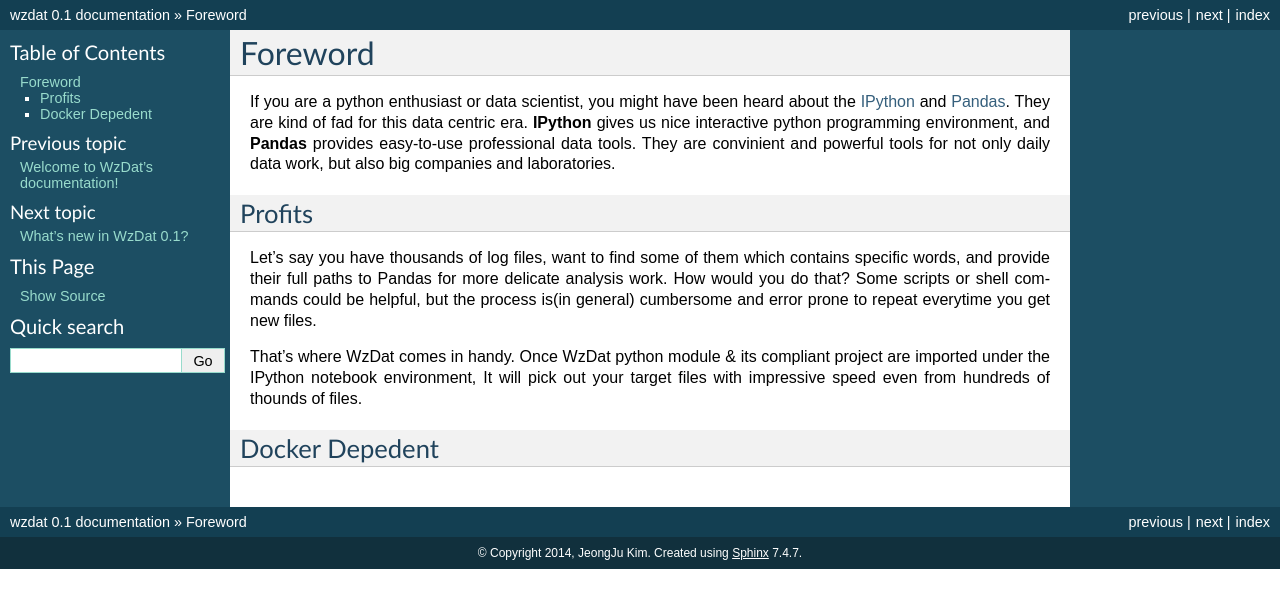
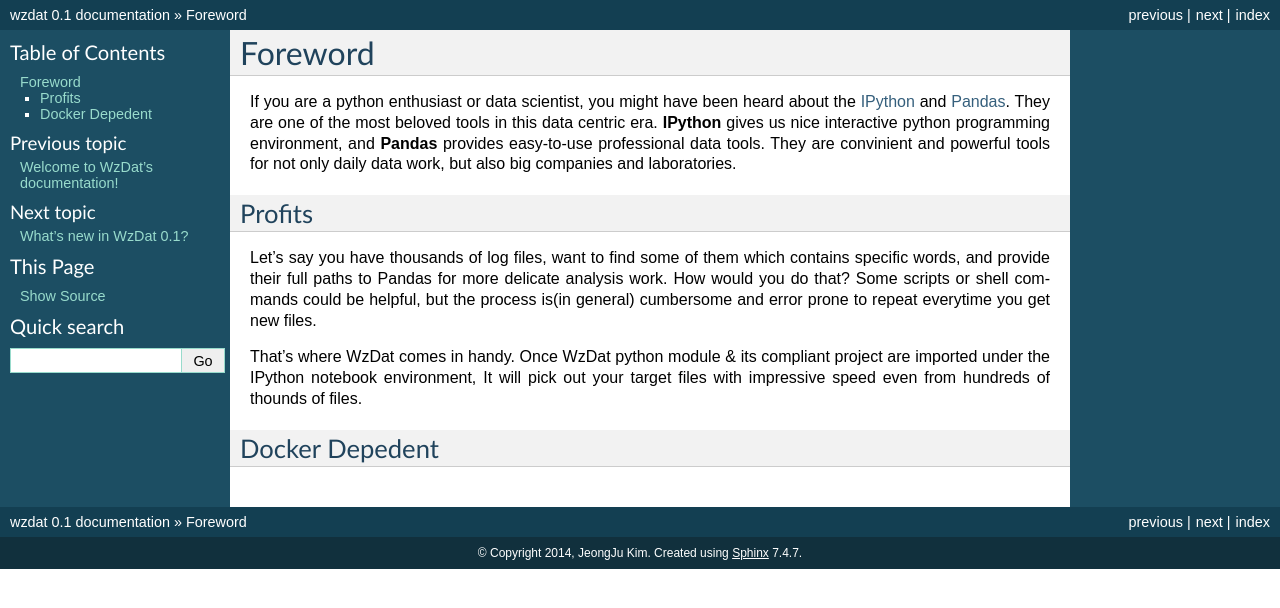
Before and after one commit to haje01/wzdat, a Sphinx documentation site: the page built from docs/foreword.rst, in a window 1280 px wide. Shown: the top 608 px of the page. Built offline with Sphinx 7.4.7, drawn with Linux system fonts in a browser that asks for light colours.

Commit message:
Update foreword.rst

```diff
--- a/docs/foreword.rst
+++ b/docs/foreword.rst
@@ -1,7 +1,7 @@
 Foreword
 ========
 
-If you are a python enthusiast or data scientist, you might have been heard about the `IPython <http://ipython.org>`_ and `Pandas <http://pandas.pydata.org>`_. They are kind of fad for this data centric era. **IPython** gives us nice interactive python programming environment, and **Pandas** provides easy-to-use professional data tools. They are convinient and powerful tools for not only daily data work, but also big companies and laboratories.
+If you are a python enthusiast or data scientist, you might have been heard about the `IPython <http://ipython.org>`_ and `Pandas <http://pandas.pydata.org>`_. They are one of the most beloved tools in this data centric era. **IPython** gives us nice interactive python programming environment, and **Pandas** provides easy-to-use professional data tools. They are convinient and powerful tools for not only daily data work, but also big companies and laboratories.
 
 Profits
 -------
```
